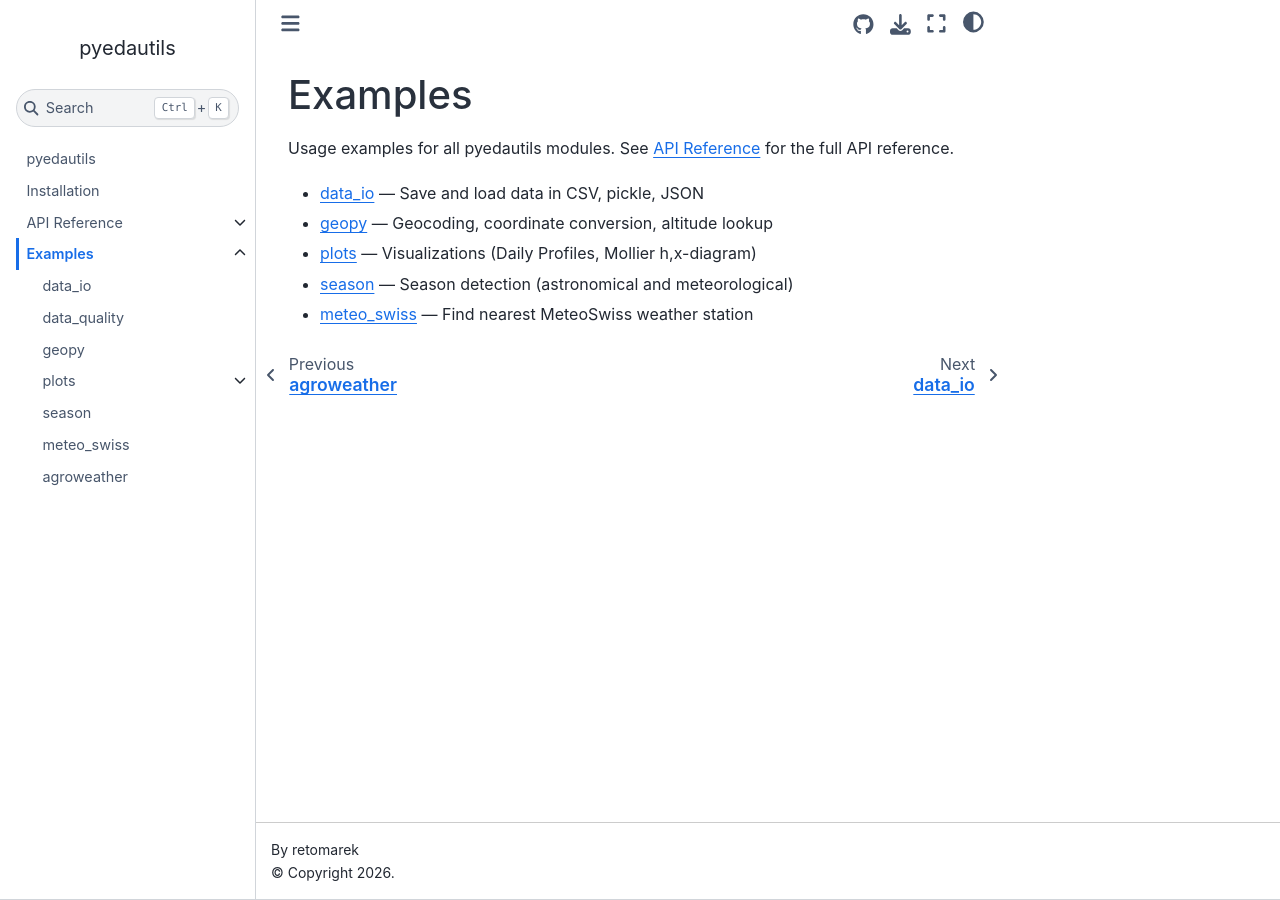
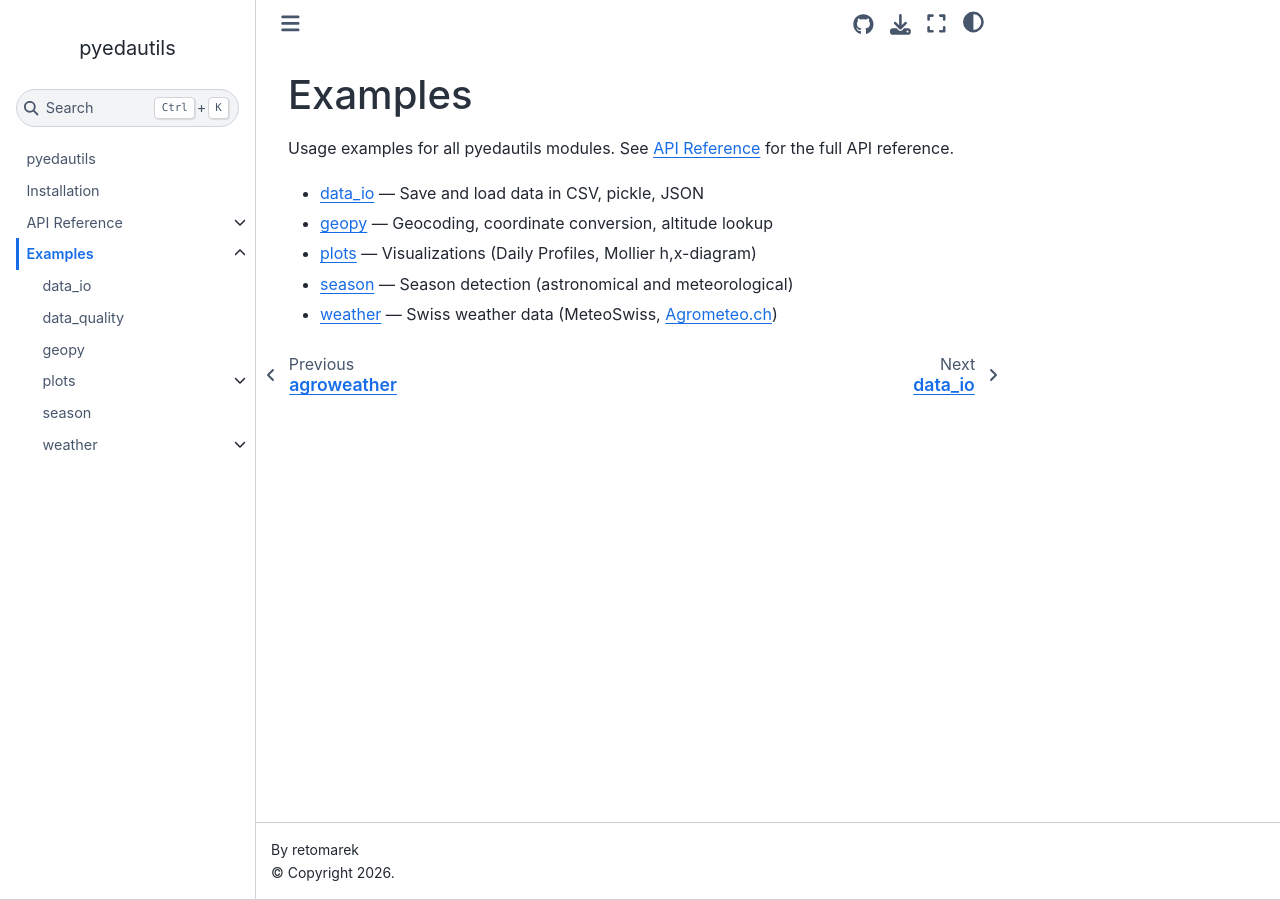
Before and after one commit to retomarek/pyedautils, a Jupyter Book: the page built from docs/examples/index.md, in a window 1280 px wide. Built offline with Jupyter Book 1.0.4 settings and Sphinx 7.4.7 and the Sphinx Book theme 1.1.4, drawn with Linux system fonts in a browser that asks for light colours.

Commit message:
new chapter weather

```diff
--- a/docs/_toc.yml
+++ b/docs/_toc.yml
@@ -11,8 +11,10 @@
       - file: api/geopy
       - file: api/plots
       - file: api/season
-      - file: api/meteo_swiss
-      - file: api/agroweather
+      - file: api/weather
+        sections:
+          - file: api/meteo_swiss
+          - file: api/agroweather
 
   - file: examples/index
     sections:
@@ -32,5 +34,7 @@
           - file: examples/sum_frequency
           - file: examples/comfort
       - file: examples/season
-      - file: examples/meteo_swiss
-      - file: examples/agroweather
+      - file: examples/weather
+        sections:
+          - file: examples/meteo_swiss
+          - file: examples/agroweather
--- a/docs/examples/index.md
+++ b/docs/examples/index.md
@@ -6,4 +6,4 @@
 - {doc}`geopy` — Geocoding, coordinate conversion, altitude lookup
 - {doc}`plots` — Visualizations (Daily Profiles, Mollier h,x-diagram)
 - {doc}`season` — Season detection (astronomical and meteorological)
-- {doc}`meteo_swiss` — Find nearest MeteoSwiss weather station
+- {doc}`weather` — Swiss weather data (MeteoSwiss, Agrometeo.ch)
```
Also changed, not shown: docs/api/weather.md (added, +5 -0 lines), docs/examples/weather.md (added, +6 -0 lines).
